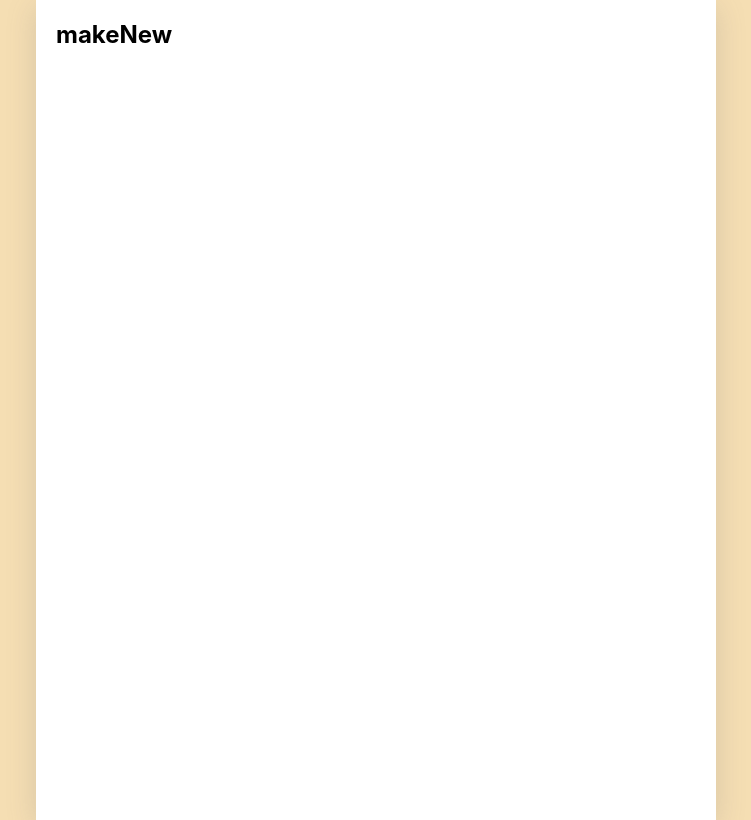
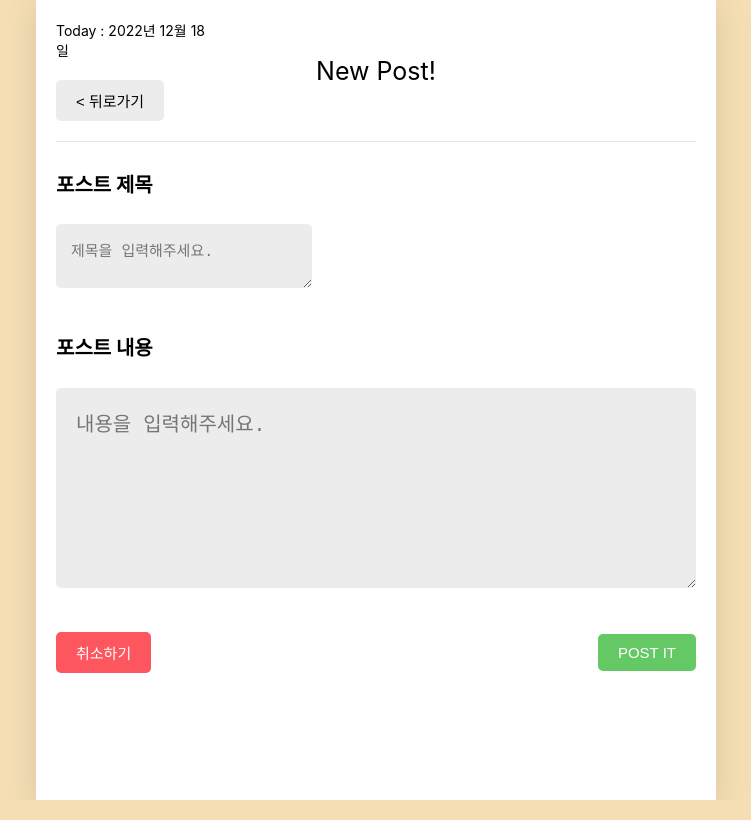
Before and after one commit to Icarly2701/smilegate_blog, a React (Create React App) app: page /new in a window 1280 px wide. Shown: the whole page, without its empty margins (264-1015 px from the left). Built offline with nearby package versions, Linux system fonts and the light colour scheme; the HTML template or start-up script is replaced by a standard one.

Commit message:
포스트 만드는 페이지 작성 및 CSS 수정

```diff
--- a/src/App.css
+++ b/src/App.css
@@ -69,14 +69,19 @@
 header {
   padding-top: 20px;
   padding-bottom: 20px;
-
   display: flex;
   align-items: center;
   border-bottom: 1px solid #e2e2e2;
 }
 
+
 header>div {
   display: flex;
+}
+
+header .head_left_child{
+  display:block;
+  width: 25%;
 }
 
 header .head_title {
@@ -84,17 +89,13 @@
   font-size: 25px;
   justify-content: center;
 }
-
-
-
 header .head_right_btn {
   width: 25%;
   justify-content: end;
 }
 
 header .today_date{
-  width:25%;
-  font-size: 10px;
+  font-size: 14px;
   padding-bottom: 20px;
 }
 
@@ -108,11 +109,18 @@
 }
 
 .PostList .menu_wrapper .right_col{
-  flex-grow: 0.5;
+  flex-grow: 0.1;
+  display: flex;
+}
+
+.PostList .center_text{
+  font-size: 25px;
+  font-weight: bold;
 }
 
 .PostList .menu_wrapper .right_col button {
   width: 30%;
+  flex-grow: 1;
 }
 
 .PostList .ControlMenu{
@@ -165,3 +173,58 @@
 .PostItem .btn_wrapper{
   min-width: 70px;
 }
+
+/* PostEditMake */
+
+.PostEditMake{
+
+}
+
+.PostEditMake section{
+  margin-bottom: 40px;
+}
+
+.PostEditMake h4{
+  font-size: 20px;
+  font-weight: bold;
+}
+
+.PostEditMake .content_area textarea{
+  box-sizing: border-box;
+  width: 100%;
+  min-height: 200px;
+  font-size: 20px;
+  resize: vertical;
+
+  border: none;
+  border-radius: 5px;
+  background-color: #ececec;
+
+  padding-top: 20px;
+  padding-bottom: 20px;
+  padding-left: 20px;
+  padding-right: 20px;
+}
+
+.PostEditMake .title_area textarea{
+  box-sizing: border-box;
+  width: 40%;
+  min-height: 50px;
+  font-size: 15px;
+  resize:horizontal;
+
+  border: none;
+  border-radius: 5px;
+  background-color: #ececec;
+
+  padding-top: 15px;
+  padding-bottom: 15px;
+  padding-left: 15px;
+  padding-right: 15px;
+}
+
+.PostEditMake .control_box{
+  display: flex;
+  justify-content: space-between;
+  align-items: center;
+}
--- a/src/components/MyHeader.js
+++ b/src/components/MyHeader.js
@@ -2,15 +2,19 @@
 
     return(
         <header>
-            <div className="head_left_btn">
-                {leftChild}
+            <div className="head_left_child">
+                <div className="today_date">
+                    {todayDate}
+                </div>
+                <div className="head_left_btn">
+                    {leftChild}
+                </div>
             </div>
-            <div className="today_date">
-                {todayDate}
-            </div>
+
             <div className="head_title">
                 {headTitle}
             </div>
+
             <div className="head_right_btn">
                 {rightChild}
             </div>
--- /dev/null
+++ b/src/components/PostEditMake.js
@@ -0,0 +1,75 @@
+import MyButton from "./MyButton";
+import MyHeader from "./MyHeader";
+import {useContext, useEffect, useState, useRef} from 'react';
+import { useNavigate } from "react-router-dom";
+import { DiaryDispatchContext } from "../App";
+
+const PostEditMake = () => {
+    const navigate = useNavigate();
+    const [curDate, setCurDate] = useState(new Date());
+    const TodayDate =`Today : ${curDate.getFullYear()}년 ${curDate.getMonth() + 1}월 ${curDate.getDate()}일`;
+    const {onCreate} = useContext(DiaryDispatchContext);
+    const contentRef = useRef();
+    const titleRef = useRef();
+    const [title, setTitle] = useState("");
+    const [content, setContent] = useState("");
+
+    const handleSumbit = () => {
+        if(title.length < 1 ){
+            titleRef.current.focus();
+            return;
+        }
+        if(content.length < 1 ){
+            contentRef.current.focus();
+            return;
+        }
+
+        onCreate(content, title, curDate);
+        navigate('/', {replace:true})
+    };
+
+    return(
+        <div className="PostEditMake">
+            <MyHeader leftChild={
+                <MyButton text = {"< 뒤로가기"}
+                onClick = {() => navigate(-1)}/>
+                }
+                headTitle = {"New Post!"}
+                todayDate = {TodayDate}
+            />
+            <div>
+                <section>
+                    <h4>포스트 제목</h4>
+                    <div className="title_area">
+                        <textarea
+                        placeholder="제목을 입력해주세요."
+                        ref = {titleRef}
+                        value = {title}
+                        onChange = {(e) => setTitle(e.target.value)}/>
+                    </div>
+                </section>
+                <section>
+                    <h4>포스트 내용</h4>
+                    <div className="content_area">
+                        <textarea
+                        placeholder="내용을 입력해주세요."
+                        ref = {contentRef}
+                        value = {content}
+                        onChange = { (e) => setContent(e.target.value)}/>
+                    </div>
+                </section>
+                <section>
+                    <div className="control_box">
+                        <MyButton text={'취소하기'} type={'Bad'}
+                        onClick = {() => navigate(-1)}/>
+                        <MyButton text={'POST IT'} type={'Good'}
+                        onClick = {handleSumbit}/>
+                    </div>
+                </section>
+
+            </div>
+        </div>
+    );
+}
+
+export default PostEditMake;
--- a/src/components/PostList.js
+++ b/src/components/PostList.js
@@ -46,8 +46,8 @@
                     <ControlMenu value = {sortType} onChange = {setSortType}
                     optionList = {sortOptionList}/>
                 </div>
+                <div className="center_text">메인 포스트</div>
                 <div className="right_col">
-                    메인 포스트
                     <MyButton type={"Good"} text = {"New Post"} onClick = {() => navigate('/new')}/>
                 </div>
             </div>
--- a/src/pages/mainPage.js
+++ b/src/pages/mainPage.js
@@ -1,5 +1,5 @@
 import MyHeader from "../components/MyHeader";
-import MyButton from "../components/MyButton"
+import MyButton from "../components/MyButton";
 import {useContext, useEffect, useState} from 'react';
 import PostList from "../components/PostList";
 import { DiaryDispatchContext, DiaryStateContext } from "../App";
--- a/src/pages/makeNew.js
+++ b/src/pages/makeNew.js
@@ -1,7 +1,8 @@
+import PostEditMake from "../components/PostEditMake";
 const MakeNew = () => {
-    return(
-        <div className="makeNew">
-            <h2>makeNew</h2>
+    return (
+        <div>
+            <PostEditMake />
         </div>
     );
 };
```
